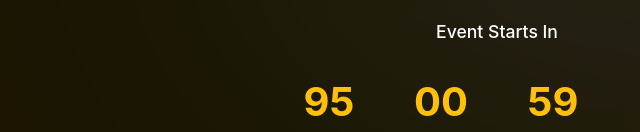
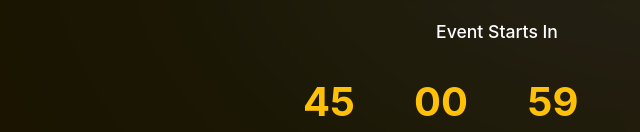
Before and after one commit to Anubhav-9999/Alumni-cell, a website: page index.html in a window 1280 px wide. Shown: the part 668-800 px from the top of the page, 143-783 px from the left. Drawn offline with Linux system fonts and the light colour scheme.

Commit message:
Update index.html

```diff
--- a/index.html
+++ b/index.html
@@ -1585,7 +1585,7 @@
 
         // Countdown Timer
         function updateCountdown() {
-            const eventDate = new Date('2026-03-15T10:00:00').getTime();
+            const eventDate = new Date('2026-01-24T10:00:00').getTime();
             const now = new Date().getTime();
             const timeLeft = eventDate - now;
 
```
